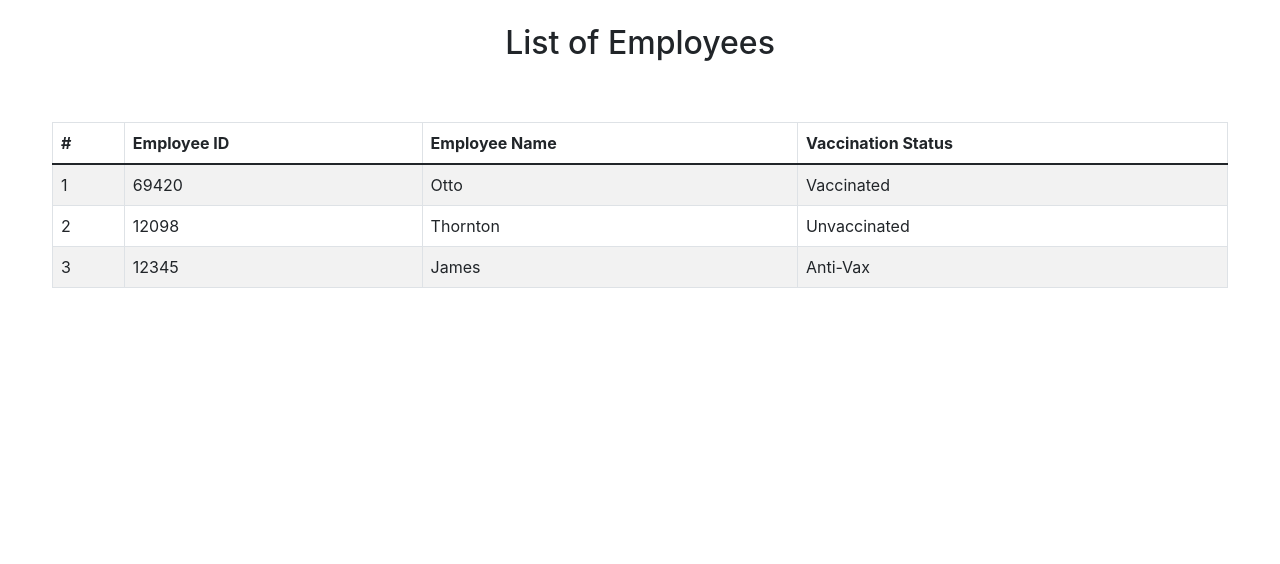
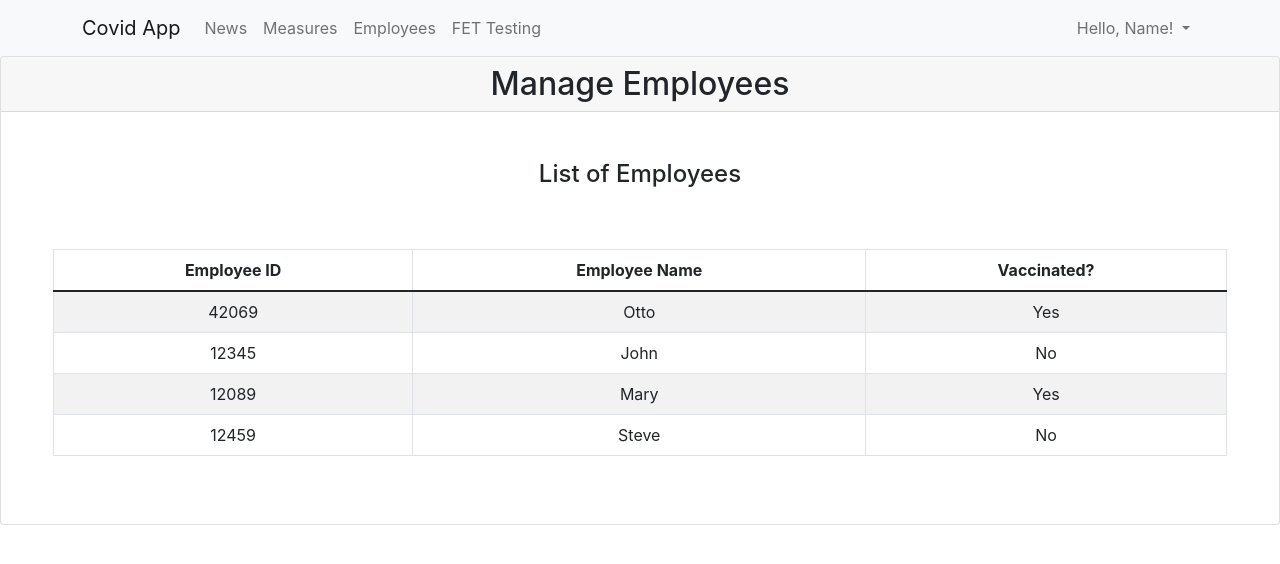
Before and after one commit to luketeosmu/covid-app, a React (Create React App) app: page /Employees in a window 1280 px wide. Shown: the top 564 px of the page. Built offline with nearby package versions, Linux system fonts and the light colour scheme.

Commit message:
updated employeelist

```diff
--- a/package.json
+++ b/package.json
@@ -11,6 +11,7 @@
     "react-dom": "^17.0.2",
     "react-router-dom": "^5.3.0",
     "react-scripts": "4.0.3",
+    "react-table": "^7.7.0",
     "reactstrap": "^8.10.0",
     "web-vitals": "^1.0.1"
   },
--- a/src/components/Employees/EmployeeList/EmployeeList.jsx
+++ b/src/components/Employees/EmployeeList/EmployeeList.jsx
@@ -1,45 +1,50 @@
-import React from 'react';
-import Table from 'react-bootstrap/Table';
+import React from "react";
+import { Table, Card } from "react-bootstrap";
+import { useTable } from 'react-table';
 import "./EmployeeList.css";
+import NavBar from "../../NavBar/NavBar";
 
-function EmployeeList(){
-    return(
+function EmployeeList() {
+    const employees = [
+        { id: 42069, name: "Otto", status: true },
+        { id: 12345, name: "John", status: false },
+        { id: 12089, name: "Mary", status: true },
+        { id: 12459, name: "Steve", status: false }
+    ]
+    return (
         <div>
-    <div className = "d-flex justify-content-center mt-4">
-        <h2> List of Employees </h2>
+            <NavBar />
+            <Card className="text-center">
+                <Card.Header as="h2">Manage Employees</Card.Header>
+                <div className="d-flex justify-content-center mt-5">
+                    <h4> List of Employees </h4>
                 </div>
-    <div className = "Table">
+                <div className="Table">
                     <Table striped bordered hover>
                         <thead>
                             <tr>
-            <th>#</th>
                                 <th>Employee ID</th>
                                 <th>Employee Name</th>
-            <th>Vaccination Status</th>
+                                <th>Vaccinated?</th>
                             </tr>
                         </thead>
                         <tbody>
-            <tr>
-            <td>1</td>
+                            {employees.map(employee => (
+                                <tr key={employee.id}>
+                                    <td>{employee.id}</td>
+                                    <td>{employee.name}</td>
+                                    <td>{employee.status ? "Yes":"No"}</td>
+                                </tr>
+                            ))}
+                            {/* <tr>
                                 <td>69420</td>
                                 <td>Otto</td>
                                 <td>Vaccinated</td>
-            </tr>
-            <tr>
-            <td>2</td>
-            <td>12098</td>
-            <td>Thornton</td>
-            <td>Unvaccinated</td>
-            </tr>
-            <tr>
-            <td>3</td>
-            <td>12345</td>
-            <td> James </td>
-            <td>Anti-Vax</td>
-            </tr>
+                            </tr> */}
                         </tbody>
                     </Table>
                 </div>
+            </Card>
         </div>
     );
 }
--- a/src/components/Home/Home.jsx
+++ b/src/components/Home/Home.jsx
@@ -1,6 +1,6 @@
 import React from 'react'
 import CovidStat from './CovidStat'
-import NavBar from '../NavBar'
+import NavBar from '../NavBar/NavBar'
 
 const Home = () => {
     return (
--- a/src/components/NavBar/NavBar.jsx
+++ b/src/components/NavBar/NavBar.jsx
@@ -16,7 +16,7 @@ const NavBar = () => {
                         <Nav.Link href="#fettest">FET Testing</Nav.Link>
                     </Nav>
                     <Nav>
-                        <NavDropdown title="Hello, Name! " align="start" id="collasible-nav-dropdown">
+                        <NavDropdown title="Hello, Name! " align="start" id="collapsible-nav-dropdown">
                             <NavDropdown.Item href="#maccount">Manage Account</NavDropdown.Item>
                             <NavDropdown.Item href="#mbusiness">Manage Business</NavDropdown.Item>
                             <NavDropdown.Divider />
```
Also changed, not shown: 1 other file (tests, documents, lock files or other folders). Lines whose indentation alone changed are shown as unchanged.
